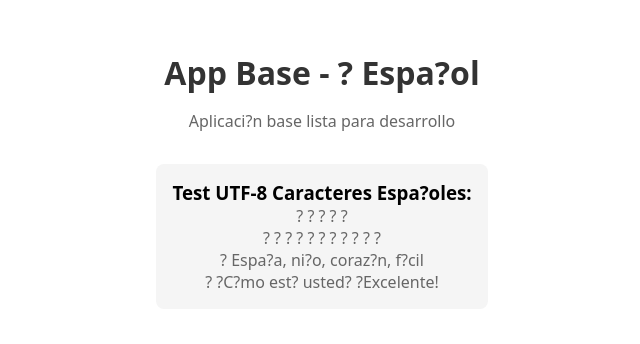
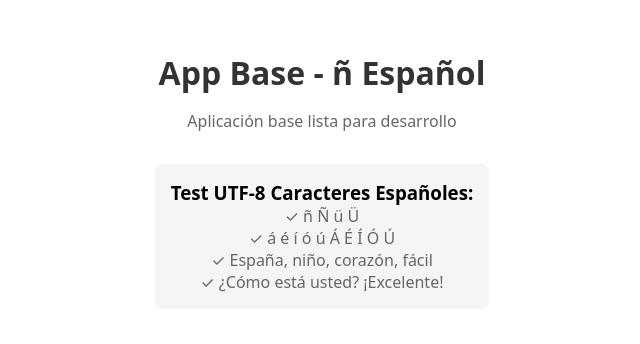
Before and after one commit to xuli70/app-base, a plain HTML site: page index.html in a window 1280 px wide. Shown: the part 220-564 px from the top of the page, without its empty margins (318-958 px from the left). Drawn offline with Linux system fonts and the light colour scheme.

Commit message:
SOLUCION DEFINITIVA: HTML con entidades para caracteres espa?oles - evitar corrupci?n UTF-8

```diff
--- a/index.html
+++ b/index.html
@@ -4,7 +4,7 @@
     <meta charset="UTF-8">
     <meta http-equiv="Content-Type" content="text/html; charset=UTF-8">
     <meta name="viewport" content="width=device-width, initial-scale=1.0">
-    <title>App Base - ? Espa?ol</title>
+    <title>App Base - &ntilde; Espa&ntilde;ol</title>
     <style>
         * {
             margin: 0;
@@ -21,7 +21,7 @@
             justify-content: center;
         }
 
-        /* Estilos m?nimos para desarrollo */
+        /* Estilos m&iacute;nimos para desarrollo */
         .container {
             text-align: center;
             padding: 2rem;
@@ -41,14 +41,14 @@
 </head>
 <body>
     <div class="container">
-        <h1>App Base - ? Espa?ol</h1>
-        <p>Aplicaci?n base lista para desarrollo</p>
+        <h1>App Base - &ntilde; Espa&ntilde;ol</h1>
+        <p>Aplicaci&oacute;n base lista para desarrollo</p>
         <div style="margin-top: 2rem; padding: 1rem; background: #f5f5f5; border-radius: 8px;">
-            <h3>Test UTF-8 Caracteres Espa?oles:</h3>
-            <p>? ? ? ? ?</p>
-            <p>? ? ? ? ? ? ? ? ? ? ?</p>
-            <p>? Espa?a, ni?o, coraz?n, f?cil</p>
-            <p>? ?C?mo est? usted? ?Excelente!</p>
+            <h3>Test UTF-8 Caracteres Espa&ntilde;oles:</h3>
+            <p>&check; &ntilde; &Ntilde; &uuml; &Uuml;</p>
+            <p>&check; &aacute; &eacute; &iacute; &oacute; &uacute; &Aacute; &Eacute; &Iacute; &Oacute; &Uacute;</p>
+            <p>&check; Espa&ntilde;a, ni&ntilde;o, coraz&oacute;n, f&aacute;cil</p>
+            <p>&check; &iquest;C&oacute;mo est&aacute; usted? &iexcl;Excelente!</p>
         </div>
     </div>
 </body>
```
